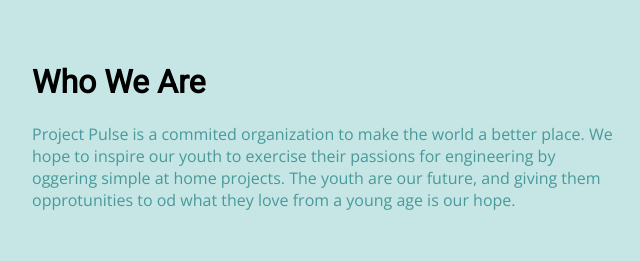
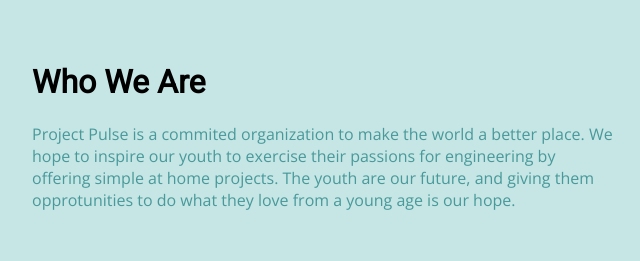
Before and after one commit to GraceBuckman/ProjectPulse, a plain HTML site: page contact.html in a window 1280 px wide. Shown: the part 168-429 px from the top of the page, 24-664 px from the left. Drawn offline with nearby package versions, Linux system fonts and the light colour scheme.

Commit message:
Update contact.html

```diff
--- a/contact.html
+++ b/contact.html
@@ -45,8 +45,8 @@
 		<div class="half" id="who">
 			<h1>Who We Are</h1>
 			<p>Project Pulse is a commited organization to make the world a better place. We hope to inspire
-				our youth to exercise their passions for engineering by oggering simple at home projects.
-				The youth are our future, and giving them opprotunities to od what they love from a young age
+				our youth to exercise their passions for engineering by offering simple at home projects.
+				The youth are our future, and giving them opprotunities to do what they love from a young age
 				is our hope.
 			</p>
 			<br>
```
